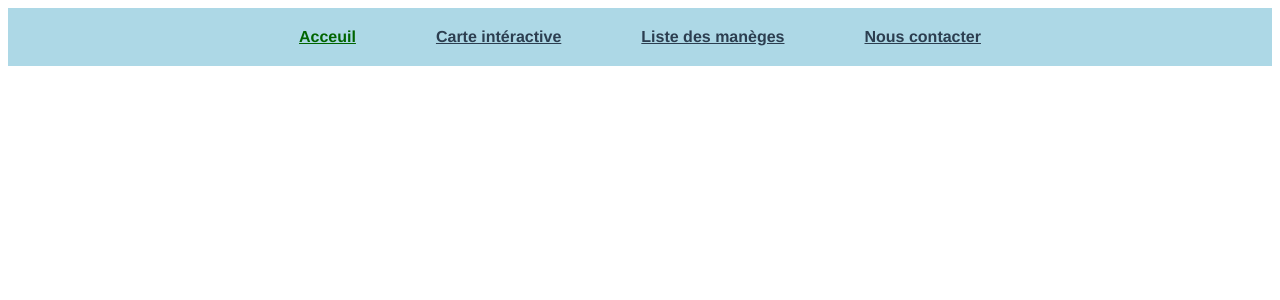
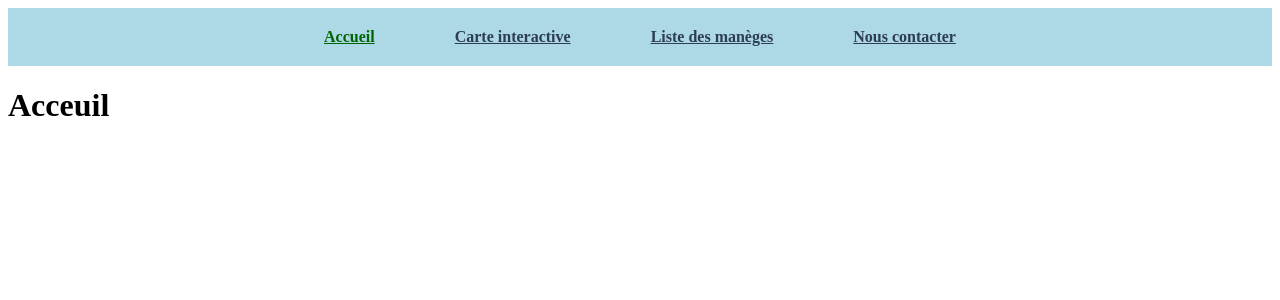
Before and after one commit to nvalenne/SAE-G9, a Vue app in the folder client/: page / in a window 1280 px wide. Shown: the top 300 px of the page. Built offline with nearby package versions, Linux system fonts and the light colour scheme.

Commit message:
Routes + Nav Component

```diff
--- a/client/src/App.vue
+++ b/client/src/App.vue
@@ -1,12 +1,5 @@
 <template>
-  <div id="app">
-    <nav>
-      <a><router-link to="/">Acceuil</router-link></a>
-      <a><router-link to="/carte">Carte intéractive</router-link></a>
-      <a><router-link to="/liste_manege">Liste des manèges</router-link></a>
-      <a><router-link to="/contact">Nous contacter</router-link></a>
-    </nav>
-  </div>
+  <router-view/>
 </template>
 
 <style>
@@ -18,21 +11,4 @@
   text-align: center;
   color: #2c3e50;
 }
-
-nav {
-  padding: 20px;
-}
-
-nav a {
-  font-weight: bold;
-  color: #2c3e50;
-  margin: 0 20px 0 20px;
-}
-
-nav a:hover{
-  color: #2db22d;
-}
-nav a.router-link-exact-active {
-  color: darkgreen;
-}
 </style>
--- /dev/null
+++ b/client/src/components/NavBar.vue
@@ -0,0 +1,38 @@
+<template>
+  <div id="navbar">
+    <nav>
+      <a><router-link to="/">Accueil</router-link></a>
+      <a><router-link to="/carte">Carte interactive</router-link></a>
+      <a><router-link to="/liste_manege">Liste des manèges</router-link></a>
+      <a><router-link to="/contact">Nous contacter</router-link></a>
+    </nav>
+  </div>
+</template>
+
+<script>
+export default {
+  name: "NavBar"
+}
+</script>
+
+<style scoped>
+nav {
+  text-align: center;
+  padding: 20px;
+  background-color: lightblue;
+}
+
+nav a {
+  font-weight: bold;
+  color: #2c3e50;
+  margin: 0 20px 0 20px;
+}
+
+nav a:hover{
+  color: #2db22d;
+}
+nav a.router-link-exact-active {
+  color: darkgreen;
+}
+
+</style>
--- a/client/src/views/AccueilView.vue
+++ b/client/src/views/AccueilView.vue
@@ -1,18 +1,21 @@
 <template>
-  <div class="accueil">
-    <h1>Acceuil</h1>
-  </div>
+    <div>
+      <NavBar/>
+      <div class="accueil">
+        <h1>Acceuil</h1>
+      </div>
+    </div>
 </template>
 
 <script>
-
+import NavBar from "@/components/NavBar";
 export default {
   name: 'AccueilView',
   components: {
-
+    NavBar
   },
   metaInfo: {
-    title: 'Acceuil'
+    title: 'Accueil'
   }
 }
 </script>
--- a/client/src/views/CarteView.vue
+++ b/client/src/views/CarteView.vue
@@ -1,16 +1,17 @@
 <template>
-  <html>
   <div class="accueil">
+    <NavBar/>
     <h1>Carte normalement intéractive</h1>
   </div>
-  </html>
 </template>
 
 <script>
 
+import NavBar from "@/components/NavBar";
 export default {
   name: 'CarteView',
   components: {
+    NavBar
 
   },
   metaInfo: {
--- a/client/src/views/ContactView.vue
+++ b/client/src/views/ContactView.vue
@@ -1,14 +1,17 @@
 <template>
   <div class="accueil">
+    <NavBar/>
     <h1>Nous contacter</h1>
   </div>
 </template>
 
 <script>
 
+import NavBar from "@/components/NavBar";
 export default {
   name: 'ContactView',
   components: {
+    NavBar
 
   },
   metaInfo: {
--- a/client/src/views/ListeManegeView.vue
+++ b/client/src/views/ListeManegeView.vue
@@ -1,7 +1,9 @@
 <script>
+import NavBar from "@/components/NavBar";
 export default {
   name: 'ListeManegeView',
   components: {
+    NavBar
 
   },
   metaInfo: {
@@ -12,6 +14,7 @@ export default {
 
 <template>
   <div class="accueil">
+    <NavBar/>
     <h1>Listes des manèges</h1>
   </div>
 </template>
```
